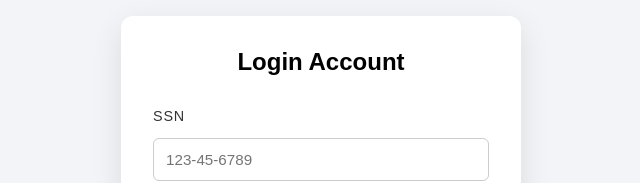
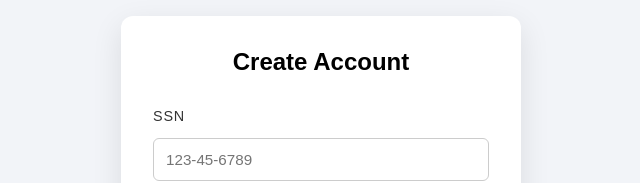
Before and after one commit to Ah-Ibrahim/Flight-Reservation-App, a React (Vite) app: page /signup in a window 1280 px wide. Shown: the top 183 px of the page, without its empty margins (319-959 px from the left). Built offline with nearby package versions, Linux system fonts and the light colour scheme.

Commit message:
Changed SignUp Heading

```diff
--- a/src/pages/SignUp.jsx
+++ b/src/pages/SignUp.jsx
@@ -5,7 +5,7 @@ function SignUp() {
 	return(
 <section className="container">
   <form action="" className="form form--login">
-    <h1>Login Account</h1>
+    <h1>Create Account</h1>
     <div className="input-details">
       <div className="input-details__item">
 		<label htmlFor="SSN">SSN</label>
```
